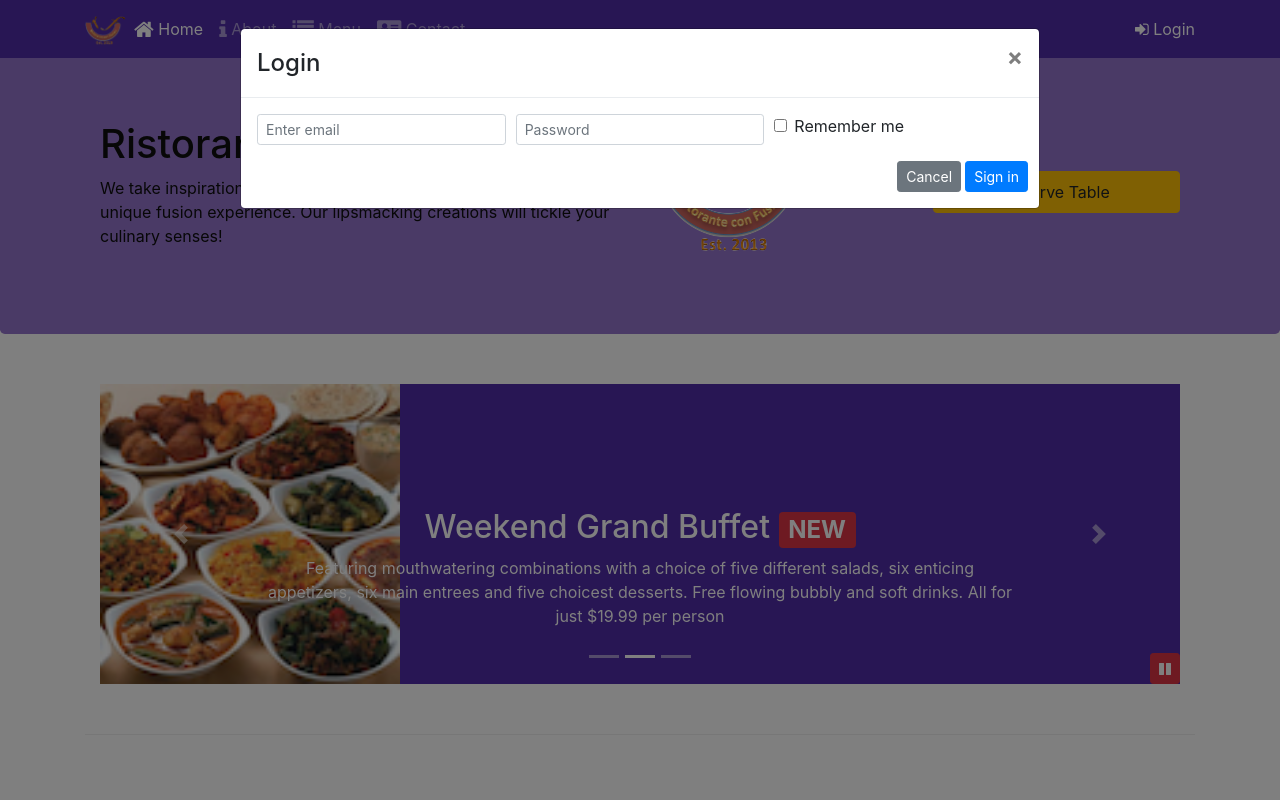
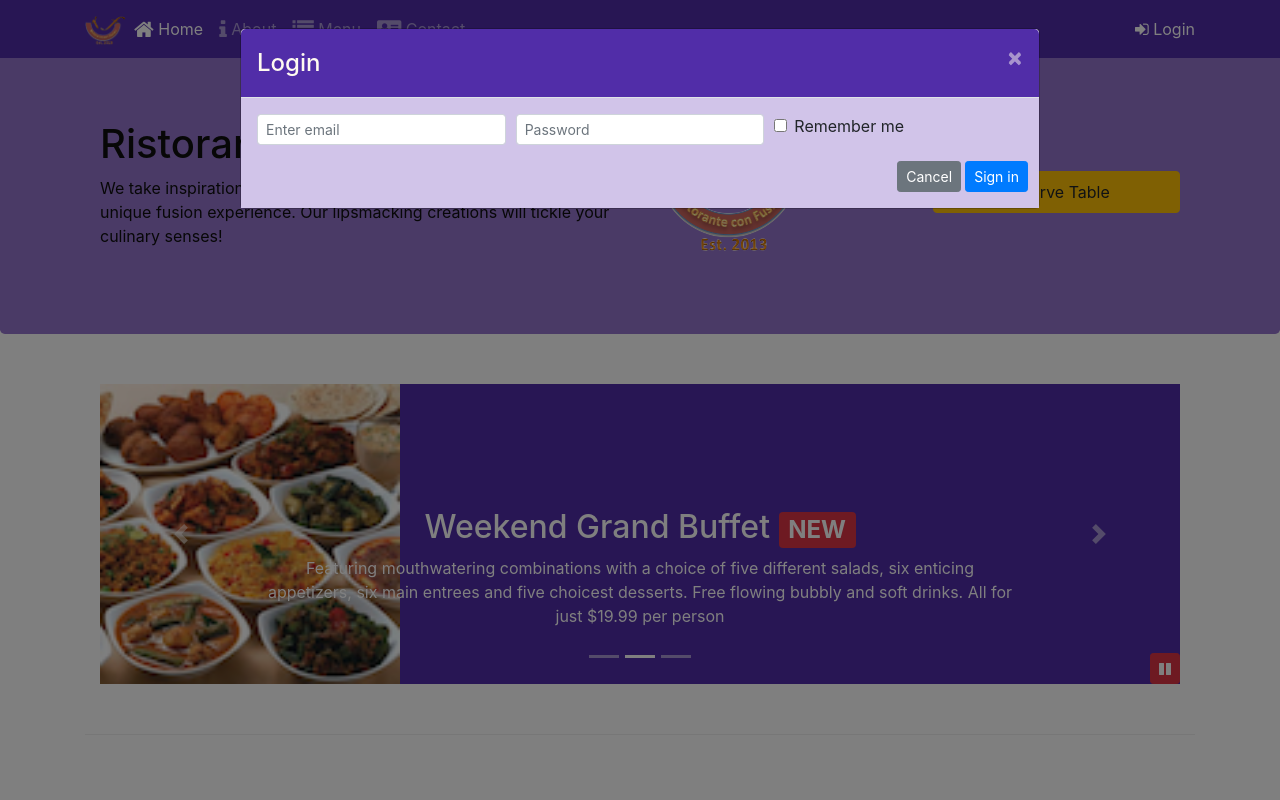
Before and after one commit to Ioseb1/Confusion---Bootstrap, a website: page index.html in a window 1280 px wide. Both pictures are taken after a click on the link "Login". Shown: the top 800 px of the page. Drawn offline with nearby package versions, Linux system fonts and the light colour scheme.

Commit message:
4 Assignment

```diff
--- a/css/styles.scss
+++ b/css/styles.scss
@@ -68,3 +68,21 @@ body {
     bottom: 0px;
     z-index: 1;
 }
+
+.modal {
+    .modal-header {
+        background: $background-dark;
+    }
+
+    .modal-title {
+        color: #FFFAF0;
+    }
+
+    .close {
+        color: #FFFAF0;
+    }
+
+    .modal-body {
+        background: $background-pale;
+    }
+}
--- a/index.html
+++ b/index.html
@@ -32,7 +32,7 @@
           </ul>
 
           <span class="navbar-text">
-              <a data-toggle="modal" data-target="#loginModal">
+              <a id="loginButton">
               <span class="fa fa-sign-in"></span> Login</a>
           </span>
         </div>
@@ -176,10 +176,8 @@
                   </button></a>-->
 
                   <!-- Adding Tooltip -->
-                  <a role="button" class="btn btn-block nav-link btn-warning" data-toggle="modal" data-target="#reserveModal"
-                    data-html="true"
-                    data-placement="bottom"
-                    href="#table">Reserve Table</a>
+                  <a role="button" class="btn btn-block nav-link btn-warning"
+                    href="#table" id="tableButton">Reserve Table</a>
                 </div>
             </div>
         </div>
@@ -396,6 +394,7 @@
     <script src="node_modules/jquery/dist/jquery.slim.min.js"></script>
     <script src="node_modules/popper.js/dist/umd/popper.min.js"></script>
     <script src="node_modules/bootstrap/dist/js/bootstrap.min.js"></script>
+    <script src="js/script.js"></script>
     <script>
       $(document).ready(function() {
         $('#mycarousel').carousel({interval: 2000});
--- a/js/script.js
+++ b/js/script.js
@@ -0,0 +1,9 @@
+$(document).ready(function () {
+    $("#tableButton").click(function() {
+        $("#reserveModal").modal('show');
+    });
+
+    $("#loginButton").click(function (){
+        $("#loginModal").modal('show');
+    })
+});
```
Also changed, not shown: package.json (+7 -4 lines), css/styles.css, 1 other file.
